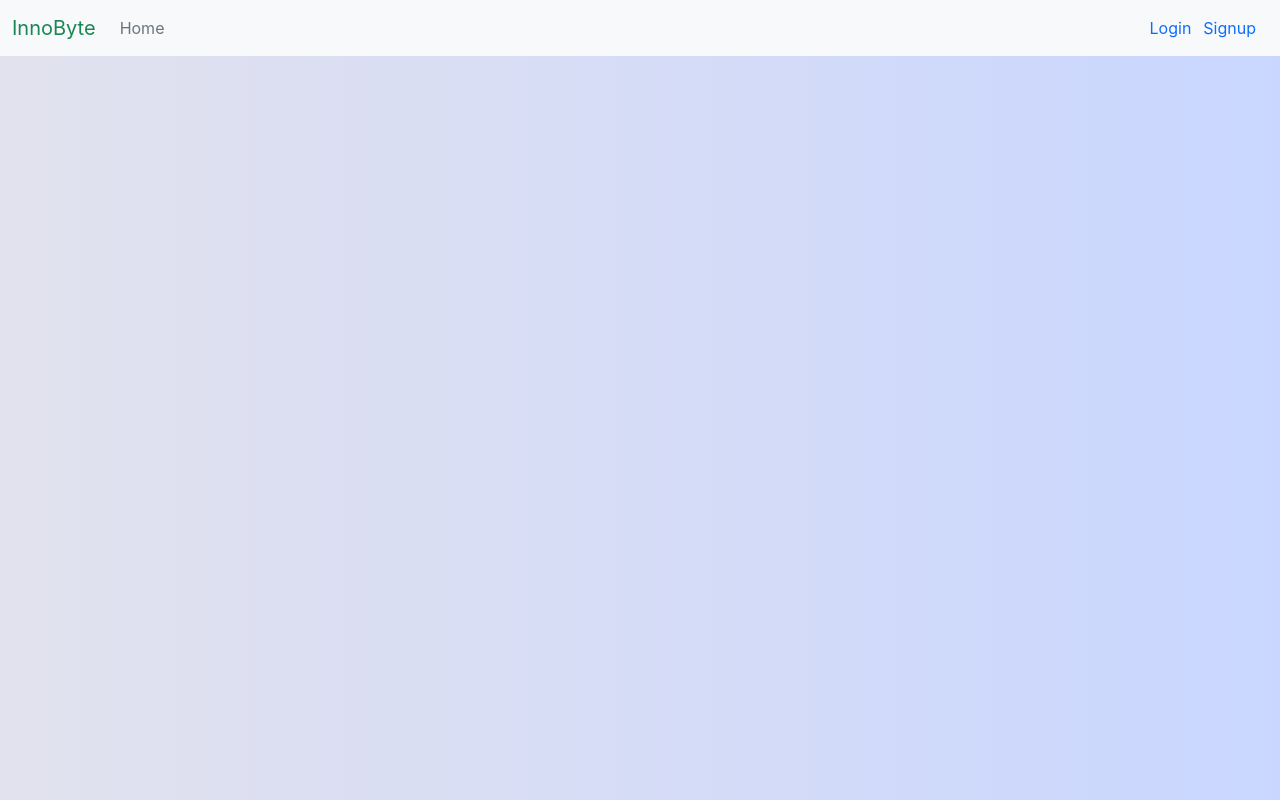
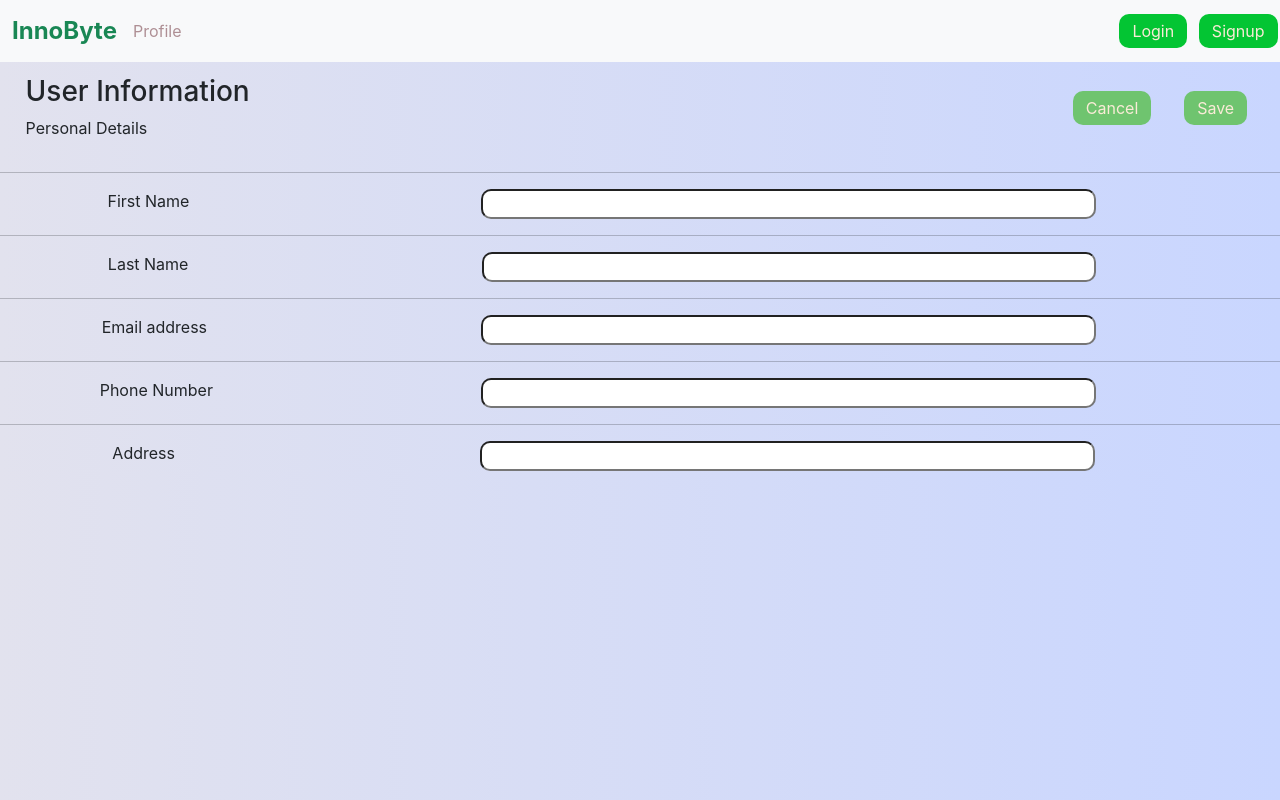
Before and after one commit to krishan-web/InnobyteAssignment, a React (Create React App) app in the folder client/: page /Profile in a window 1280 px wide. Built offline with nearby package versions, Linux system fonts and the light colour scheme.

Commit message:
create components Home,Profile and did some design over all the components

```diff
--- a/client/public/index.html
+++ b/client/public/index.html
@@ -40,6 +40,7 @@
       To begin the development, run `npm start` or `yarn start`.
       To create a production bundle, use `npm run build` or `yarn build`.
     -->
+    <script src="https://kit.fontawesome.com/9b71e63c69.js" crossorigin="anonymous"></script>
     <script src="https://cdn.jsdelivr.net/npm/@popperjs/core@2.11.8/dist/umd/popper.min.js" integrity="sha384-I7E8VVD/ismYTF4hNIPjVp/Zjvgyol6VFvRkX/vR+Vc4jQkC+hVqc2pM8ODewa9r" crossorigin="anonymous"></script>
 <script src="https://cdn.jsdelivr.net/npm/bootstrap@5.3.3/dist/js/bootstrap.min.js" integrity="sha384-0pUGZvbkm6XF6gxjEnlmuGrJXVbNuzT9qBBavbLwCsOGabYfZo0T0to5eqruptLy" crossorigin="anonymous"></script>
   </body>
--- a/client/src/App.js
+++ b/client/src/App.js
@@ -3,13 +3,16 @@ import { Routes,Route } from 'react-router-dom';
 import Login from './Components/Login/Login';
 import Navbar from './Components/Navbar/Navbar';
 import Signup from './Components/Signup/Signup';
+import Home from './Components/Home/Home';
+import Profile from './Components/Profile/Profile';
 
 function App() {
   return (
     <div className="App">
         <Navbar/>
         <Routes>
-         <Route exact path="/" element={<Login/>}/>
+         <Route exact path="/" element={<Home/>}/>
+         <Route exact path="/Profile" element={<Profile/>}/>
          <Route exact path="/Login" element={<Login/>}/>
          <Route exact path="/Signup" element={<Signup/>}/>
         </Routes>
--- /dev/null
+++ b/client/src/Components/Home/Home.js
@@ -0,0 +1,19 @@
+import React from 'react'
+import style from './Home.module.css'
+
+function Home() {
+  return (
+    <div className={style.box}>
+        <div>
+          <h1 className={style.h1}>Hello InnoByte!</h1>
+           <p className={style.name}>I'm Krishan Chand</p>
+           <p className={style.skill}>(Reactjs and Nodejs Developer)</p>
+        </div>
+        <div className={style.box1}>
+        <img className={style.img} src="https://as2.ftcdn.net/v2/jpg/07/06/01/83/1000_F_706018382_8CGgZrFvXd5svKotoiHT7msuAaPNW0a9.jpg" alt="error" />
+        </div>
+    </div>
+  )
+}
+
+export default Home
--- /dev/null
+++ b/client/src/Components/Home/Home.module.css
@@ -0,0 +1,55 @@
+.box{
+    display: flex;
+    align-items: center;
+    justify-content: space-around;
+    margin-top:4%;
+    color: rgb(142, 108, 47);
+}
+
+.box1{
+    width:50%;
+    height:100%;
+    left:10%;
+    border: 2px solid black;
+}
+
+.img{
+    width:100%;
+    height:100%;
+}
+
+.h1{
+    font-size: 80px;
+}
+
+.name{
+    font-size: 40px;
+}
+
+.skill{
+    margin-top:-4%;
+    font-size: 20px;
+}
+
+@media screen and (max-width:720px){
+    .h1{
+        font-size: 40px;
+    }
+    .name{
+        font-size: 25px;
+    }
+    .skill{
+        font-size: 15px;
+    }
+}
+
+@media screen and (max-width:460px){
+    .box{
+        display: flex;
+        flex-direction: column;
+    }
+    .box1{
+        width: 70%;
+        height:100%;
+    }
+}
--- a/client/src/Components/Login/Login.js
+++ b/client/src/Components/Login/Login.js
@@ -7,6 +7,7 @@ function Card() {
     const navigate=useNavigate();
 
   return (
+    <div className={style.container}>
     <div className={style.card}>
             <h1 className={style.box}>InnoByte</h1>
             <div className={style.box1}>
@@ -25,6 +26,7 @@ function Card() {
                <p onClick={()=>navigate("/Signup")}>Signup</p>
             </div>
     </div>
+    </div>
   )
 }
 
--- a/client/src/Components/Navbar/Navbar.js
+++ b/client/src/Components/Navbar/Navbar.js
@@ -1,25 +1,25 @@
 import React from 'react'
 import { Link } from 'react-router-dom';
-
+import style from './Navbar.module.css'
 function Navbar() {
 
   return (
     <div >
        <nav className="navbar navbar-expand-lg bg-body-tertiary text-primary">
   <div className="container-fluid">
-    <Link className="navbar-brand text-success" to="/">InnoByte</Link>
+    <Link className="navbar-brand text-success fs-4 fw-bold"  to="/">InnoByte</Link>
     <button className="navbar-toggler" type="button" data-bs-toggle="collapse" data-bs-target="#navbarNavDropdown" aria-controls="navbarNavDropdown" aria-expanded="false" aria-label="Toggle navigation">
       <span className="navbar-toggler-icon"></span>
     </button>
     <div className="collapse navbar-collapse justify-content-between">
       <ul className="navbar-nav">
         <li className="nav-item">
-          <Link className="nav-link active text-secondary" aria-current="page" to="/">Home</Link>
+          <Link className={style.profile}  aria-current="page" to="/Profile">Profile</Link>
         </li>
       </ul>
         <div className='d-flex justify-content-around mx-2 ' >
-        <Link className=' mx-2 my-2 align-items-center' style={{cursor:"pointer",textDecoration:"none"}} to="/Login">Login</Link>
-        <Link className='mx-1 my-2 align-items-center' style={{cursor:"pointer",textDecoration:"none"}} to="/Signup">Signup</Link>
+        <Link className={style.btn} to="/Login">Login</Link>
+        <Link className={style.btn} to="/Signup">Signup</Link>
        </div>
     </div>
   </div>
--- a/client/src/Components/Navbar/Navbar.module.css
+++ b/client/src/Components/Navbar/Navbar.module.css
@@ -0,0 +1,21 @@
+
+
+.profile{
+    text-decoration: none;
+    color:rgb(174, 143, 148);
+}
+/*
+.btn{
+    text-decoration: none;
+    color:rgb(122, 103, 103);
+    margin:4%;
+} */
+.btn{
+    margin:4%;
+    padding: 5px 13px;
+    border-radius: 10px;
+    background-color: rgb(3, 197, 51);
+    color:antiquewhite;
+    cursor: pointer;
+    text-decoration: none;
+}
--- /dev/null
+++ b/client/src/Components/Profile/Profile.js
@@ -0,0 +1,59 @@
+import React from 'react'
+import style from './Profile.module.css'
+
+function Profile() {
+  return (
+    <div>
+      <div className={style.container1}>
+        <div className={style.container11}>
+           <h3>User Information</h3>
+           <p>Personal Details</p>
+        </div>
+        <div className={style.container12}>
+           <p className={style.btn}>Cancel</p>
+           <p className={style.btn}>Save</p>
+        </div>
+      </div>
+      <hr/>
+
+      <div >
+        <div className={style.container21} >
+          <label htmlFor="FirstName">First Name</label>
+          <div className={style.inputbox}>
+            <input className={style.input} type="text" id="FirstName" />
+          </div>
+        </div>
+        <hr/>
+        <div className={style.container21}>
+          <label htmlFor="LastName">Last Name</label>
+          <div className={style.inputbox}>
+            <input className={style.input} style={{marginLeft:".2%"}} type="text" id="LastName" />
+          </div>
+        </div>
+        <hr/>
+        <div className={style.container21}>
+          <label htmlFor="Email">Email address</label>
+          <div className={style.inputbox}>
+            <input className={style.input} style={{marginRight:"1.5%"}} type="email" id="Email" />
+          </div>
+        </div>
+        <hr/>
+        <div className={style.container21}>
+          <label htmlFor="Phone">Phone Number</label>
+          <div className={style.inputbox}>
+            <input className={style.input} style={{marginRight:"2%"}} type="text" id="Phone" />
+          </div>
+        </div>
+        <hr/>
+        <div className={style.container21}>
+          <label htmlFor="Address">Address</label>
+          <div className={style.inputbox} >
+             <input className={style.input} style={{marginLeft:"1%"}} type="text" id="Address" />
+          </div>
+        </div>
+      </div>
+    </div>
+  )
+}
+
+export default Profile
--- /dev/null
+++ b/client/src/Components/Profile/Profile.module.css
@@ -0,0 +1,60 @@
+.container1{
+    display: flex;
+    justify-content: space-between;
+    margin-top: 1%;
+}
+
+.container11{
+    display: flex;
+    flex-direction: column;
+    align-items: flex-start;
+    margin-left:2%;
+}
+
+.container12{
+    display: flex;
+    flex-direction: row;
+    justify-content: space-evenly;
+    align-items: center;
+    width:15rem;
+}
+
+.btn{
+    padding: 5px 13px;
+    border-radius: 10px;
+    background-color: rgb(111, 196, 111);
+    color:antiquewhite;
+}
+
+.btn:hover{
+    background-color:rgb(3, 197, 51);
+}
+
+.container21{
+    display: flex;
+    justify-content: space-around;
+    flex-wrap: wrap;
+}
+
+.inputbox{
+    width:60%;
+}
+
+.input{
+    width:80%;
+    outline:none;
+    border-radius:10px;
+}
+
+@media screen and (max-width:700) {
+    .input{
+        width:100%;
+    }
+}
+
+
+@media screen and (max-width:500) {
+    .input{
+        width:100%;
+    }
+}
--- a/client/src/Components/Signup/Signup.js
+++ b/client/src/Components/Signup/Signup.js
@@ -7,6 +7,7 @@ function Signup() {
     const navigate=useNavigate();
 
   return (
+    <div className={style.container}>
     <div className={style.card}>
     <h1 className={style.box}>InnoByte</h1>
     <div className={style.box1}>
@@ -30,6 +31,7 @@ function Signup() {
         <p onClick={()=>navigate("/Login")}>Login</p>
         <p onClick={()=>navigate("/Signup")}>Signup</p>
     </div>
+   </div>
 </div>
   )
 }
--- a/client/src/Components/Signup/Signup.module.css
+++ b/client/src/Components/Signup/Signup.module.css
@@ -8,8 +8,8 @@
     flex-direction: column;
     justify-content: space-around;
     align-items: center;
-    padding:10px;
-    margin:2% auto;
+    /* padding:5px; */
+    margin:1% auto;
     border-radius:10px;
     position: relative;
     top:1rem;
@@ -31,11 +31,12 @@
 
 .box1{
     display: flex;
-    height:60%;
+    height:70%;
     width:100%;
     padding:10px;
     flex-direction: column;
     justify-content: space-between;
+    /* border: 2px solid white; */
 }
 
  .box11{
@@ -71,3 +72,52 @@
     text-decoration: underline;
     width:100%;
 }
+
+@media screen and (min-width:1300px){
+    .card{
+        width:25rem;
+        height:30rem;
+    }
+}
+
+ @media screen and (max-width:1299px){
+    .card{
+        width:22rem;
+        height:28rem;
+    }
+    .box12{
+        width:35%;
+    }
+}
+
+@media screen and (max-width:710px){
+    .card{
+        width:23rem;
+        height:30rem;
+    }
+    .box12{
+        width:35%;
+    }
+}
+
+@media screen and (max-width:480px){
+    .card{
+        width:18rem;
+        height:28rem;
+        margin:0 auto;
+    }
+    .box12{
+        width:35%;
+    }
+}
+
+@media screen and (max-width:380px){
+    .card{
+        width:15rem;
+        height:28rem;
+        margin:0 auto;
+    }
+    .box12{
+        width:35%;
+    }
+}
```
Also changed, not shown: client/src/Components/Login/Login.module.css (+61 -4 lines).
